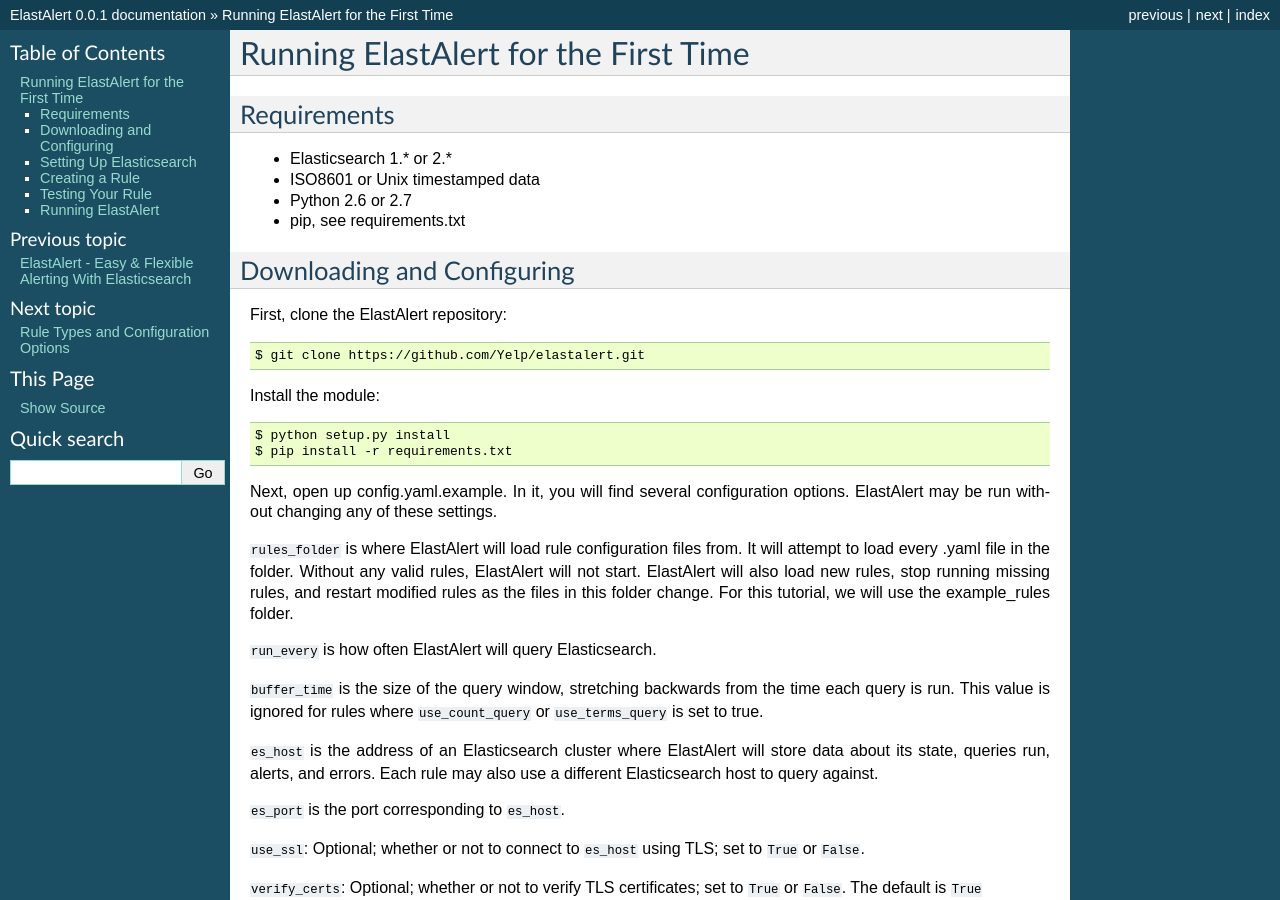
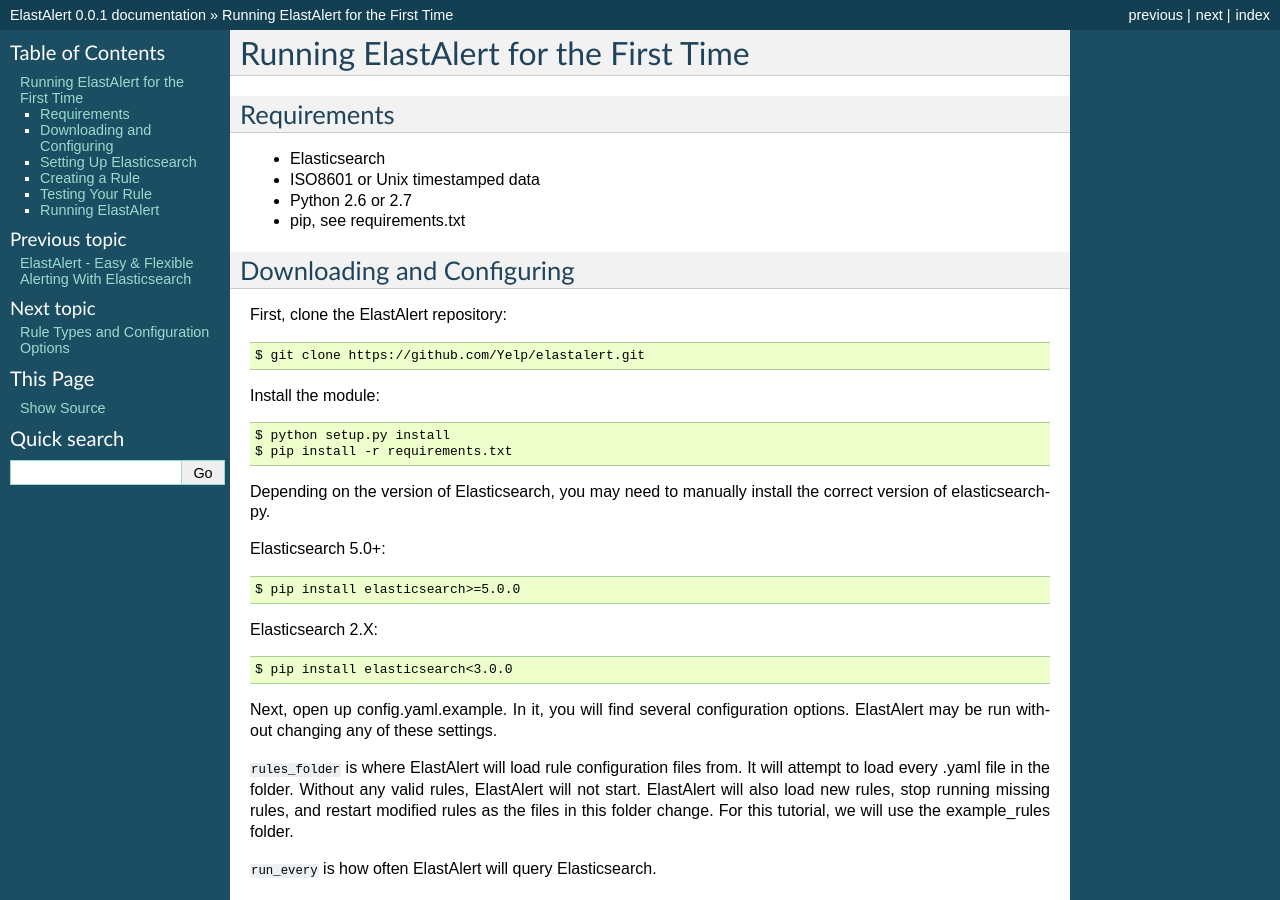
Before and after one commit to AnQreiShikov/elastalert, a Sphinx documentation site: the page built from docs/source/running_elastalert.rst, in a window 1280 px wide and 900 px high. Built offline with Sphinx 7.4.7, drawn with Linux system fonts in a browser that asks for light colours.

```diff
--- a/docs/source/recipes/writing_filters.rst
+++ b/docs/source/recipes/writing_filters.rst
@@ -39,7 +39,7 @@ See http://lucene.apache.org/core/2_9_4/queryparsersyntax.html for more informat
           query: "field: value OR otherfield: othervalue"
     - query:
         query_string:
-          query: "this: that AND these: those"
+           query: "this: that AND these: those"
 
 term
 ****
--- a/docs/source/running_elastalert.rst
+++ b/docs/source/running_elastalert.rst
@@ -6,7 +6,7 @@ Running ElastAlert for the First Time
 Requirements
 ------------
 
-- Elasticsearch 1.* or 2.*
+- Elasticsearch
 - ISO8601 or Unix timestamped data
 - Python 2.6 or 2.7
 - pip, see requirements.txt
@@ -22,6 +22,16 @@ Install the module::
 
     $ python setup.py install
     $ pip install -r requirements.txt
+
+Depending on the version of Elasticsearch, you may need to manually install the correct version of elasticsearch-py.
+
+Elasticsearch 5.0+::
+
+    $ pip install elasticsearch>=5.0.0
+
+Elasticsearch 2.X::
+
+    $ pip install elasticsearch<3.0.0
 
 Next, open up config.yaml.example. In it, you will find several configuration options. ElastAlert may be run without changing any of these settings.
 
```
Also changed, not shown: 2 other files.
